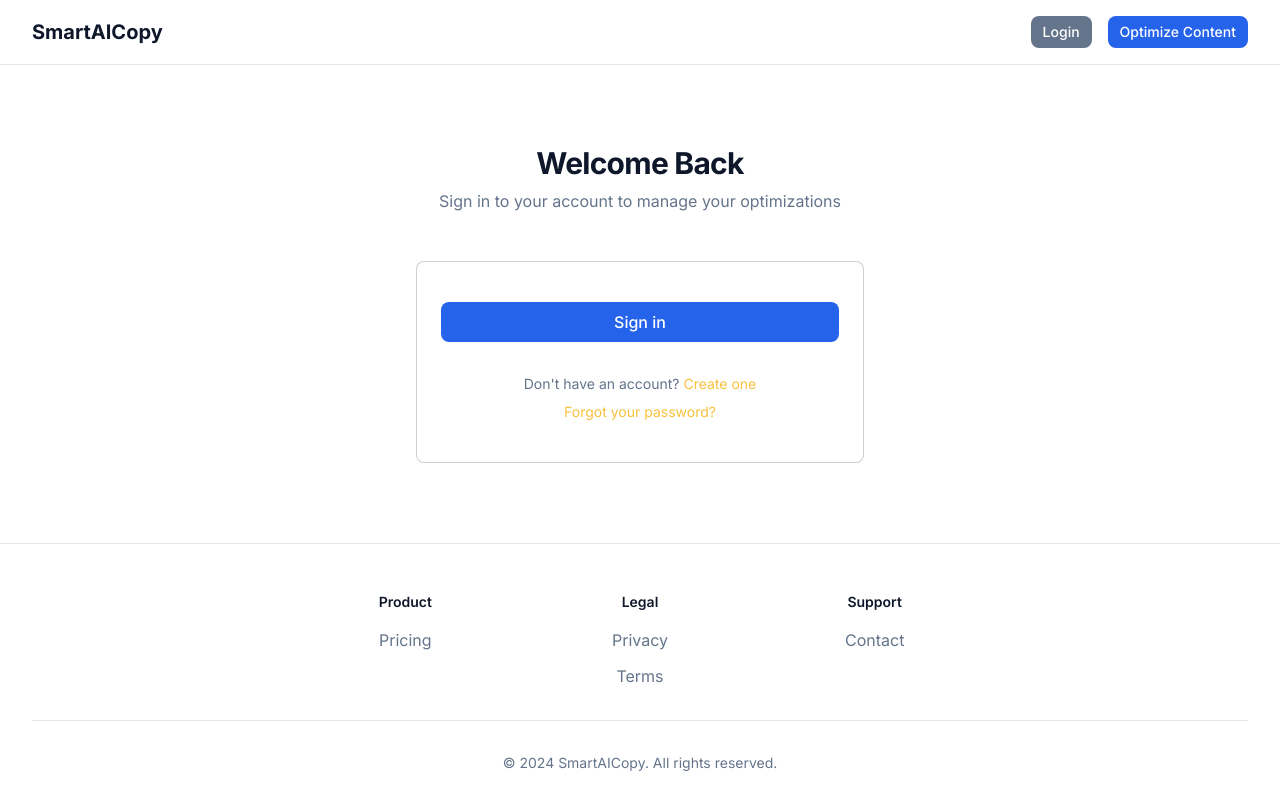
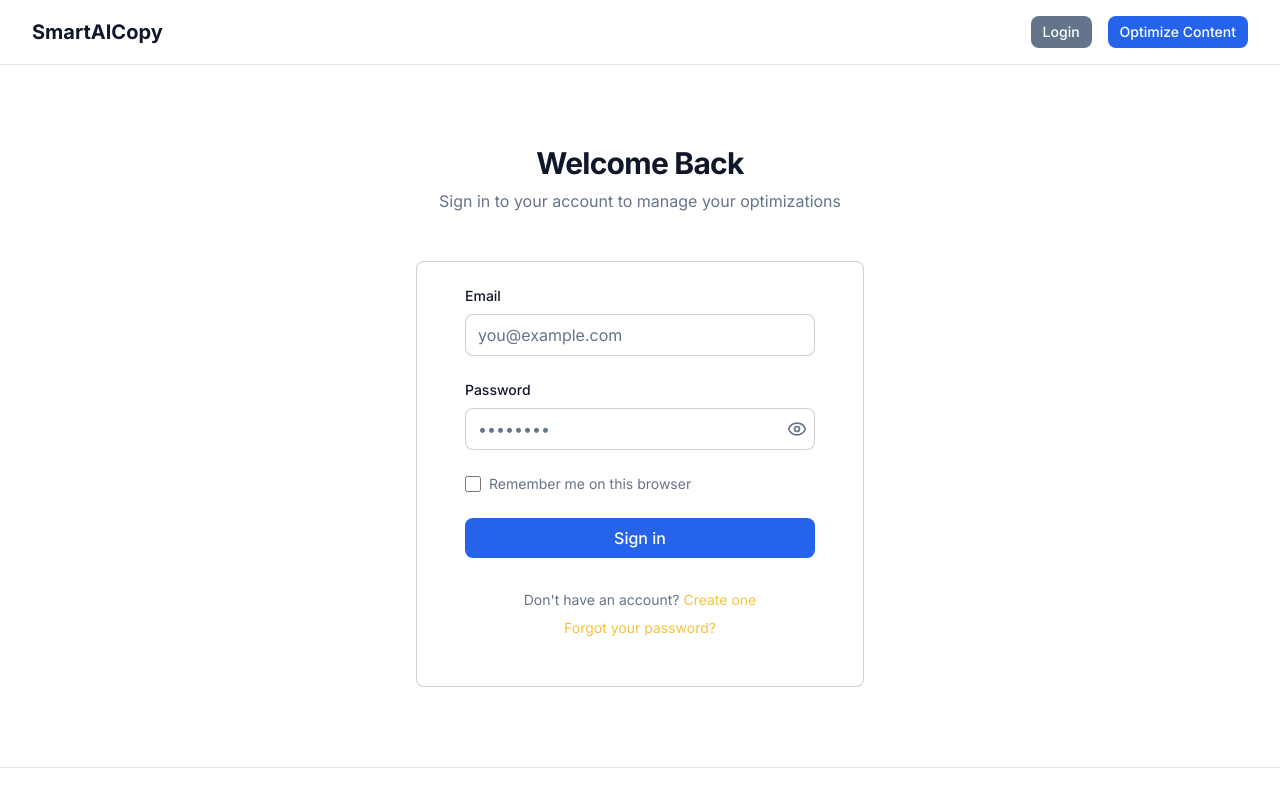
Before and after one commit to jpais99/smartaicopy, a Next.js app: page /login in a window 1280 px wide. Shown: the top 800 px of the page. Built offline with nearby package versions, Linux system fonts and the light colour scheme; no server answers.

Commit message:
fix(auth): restore login form fields
- Restore complete login form UI
- Maintain Suspense compatibility
- Keep password reset success message
- Preserve all form functionality

```diff
--- a/src/components/sections/auth/LoginForm.tsx
+++ b/src/components/sections/auth/LoginForm.tsx
@@ -5,7 +5,7 @@
 import { useState, useEffect } from 'react';
 import Link from 'next/link';
 import { Eye, EyeOff } from 'lucide-react';
-import { useSearchParams } from 'next/navigation'; // Add this import
+import { useSearchParams } from 'next/navigation';
 import Card from '@/components/common/Card';
 import Button from '@/components/common/Button';
 import { useAuth } from '@/lib/auth/auth-context';
@@ -14,17 +14,16 @@ const REMEMBERED_EMAIL_KEY = 'smartaicopy_remembered_email';
 
 export default function LoginForm() {
   const { login } = useAuth();
-  const searchParams = useSearchParams(); // Add this line
+  const searchParams = useSearchParams();
   const [mounted, setMounted] = useState(false);
   const [email, setEmail] = useState('');
   const [password, setPassword] = useState('');
   const [showPassword, setShowPassword] = useState(false);
   const [isLoading, setIsLoading] = useState(false);
   const [error, setError] = useState('');
-  const [success, setSuccess] = useState(''); // Add this line
+  const [success, setSuccess] = useState('');
   const [rememberMe, setRememberMe] = useState(false);
 
-  // Add this useEffect
   useEffect(() => {
     if (searchParams.get('reset') === 'success') {
       setSuccess('Your password has been successfully reset. Please log in with your new password.');
@@ -43,7 +42,7 @@ export default function LoginForm() {
   const handleSubmit = async (e: React.FormEvent) => {
     e.preventDefault();
     setError('');
-    setSuccess(''); // Add this line
+    setSuccess('');
     setIsLoading(true);
 
     try {
@@ -81,17 +80,93 @@ export default function LoginForm() {
 
   return (
     <Card variant="primary">
-      <form onSubmit={handleSubmit} className="space-y-6 py-4">
-        {/* Add success message display */}
+      <form onSubmit={handleSubmit} className="space-y-6 p-6">
         {success && (
-          <div className="mx-4 p-4 bg-green-50 text-green-800 rounded-lg" role="alert">
+          <div className="p-4 bg-green-50 text-green-800 rounded-lg" role="alert">
             {success}
           </div>
         )}
 
         <div className="space-y-6">
-          {/* Rest of the form remains unchanged */}
-          {/* ... existing form content ... */}
+          <div>
+            <label
+              htmlFor="email"
+              className="block text-sm font-medium text-foreground mb-2"
+            >
+              Email
+            </label>
+            <input
+              id="email"
+              type="email"
+              required
+              autoComplete="email"
+              value={email}
+              onChange={(e) => setEmail(e.target.value)}
+              className={`
+                block w-full px-3 py-2
+                bg-background
+                border rounded-lg
+                text-foreground placeholder-secondary
+                focus:outline-none focus:ring-2 focus:ring-accent
+                transition-colors
+                ${error ? 'border-red-500' : 'border-foreground/20 hover:border-foreground/30'}
+              `.trim()}
+              placeholder="you@example.com"
+              disabled={isLoading}
+            />
+          </div>
+
+          <div>
+            <label
+              htmlFor="password"
+              className="block text-sm font-medium text-foreground mb-2"
+            >
+              Password
+            </label>
+            <div className="relative">
+              <input
+                id="password"
+                type={showPassword ? "text" : "password"}
+                required
+                autoComplete="current-password"
+                value={password}
+                onChange={(e) => setPassword(e.target.value)}
+                className={`
+                  block w-full px-3 py-2
+                  bg-background
+                  border rounded-lg
+                  text-foreground placeholder-secondary
+                  focus:outline-none focus:ring-2 focus:ring-accent
+                  transition-colors
+                  ${error ? 'border-red-500' : 'border-foreground/20 hover:border-foreground/30'}
+                `.trim()}
+                placeholder="••••••••"
+                disabled={isLoading}
+              />
+              <button
+                type="button"
+                onClick={() => setShowPassword(!showPassword)}
+                className="absolute right-2 top-1/2 -translate-y-1/2 text-secondary hover:text-foreground"
+                aria-label={showPassword ? "Hide password" : "Show password"}
+              >
+                {showPassword ? <EyeOff size={20} /> : <Eye size={20} />}
+              </button>
+            </div>
+          </div>
+
+          <div className="flex items-center">
+            <input
+              id="remember-me"
+              name="remember-me"
+              type="checkbox"
+              checked={rememberMe}
+              onChange={(e) => setRememberMe(e.target.checked)}
+              className="h-4 w-4 rounded border-gray-300 text-accent focus:ring-accent"
+            />
+            <label htmlFor="remember-me" className="ml-2 block text-sm text-secondary">
+              Remember me on this browser
+            </label>
+          </div>
         </div>
 
         {error && (
```
